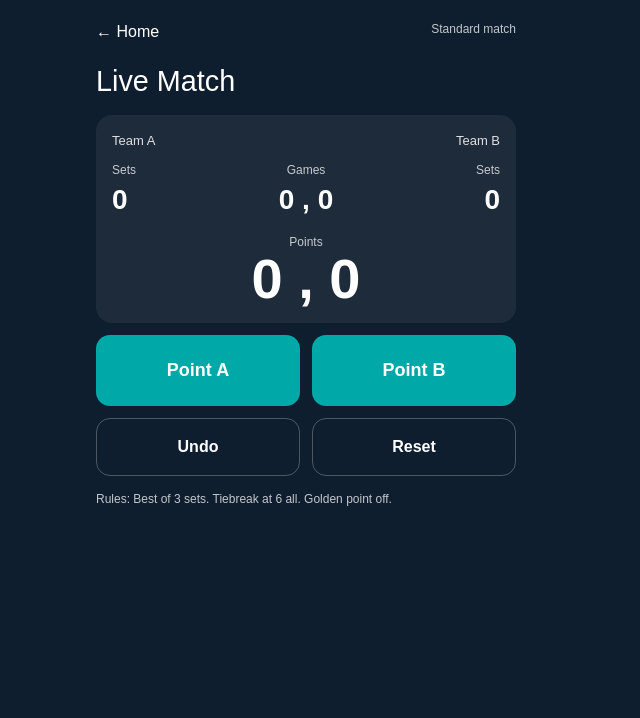
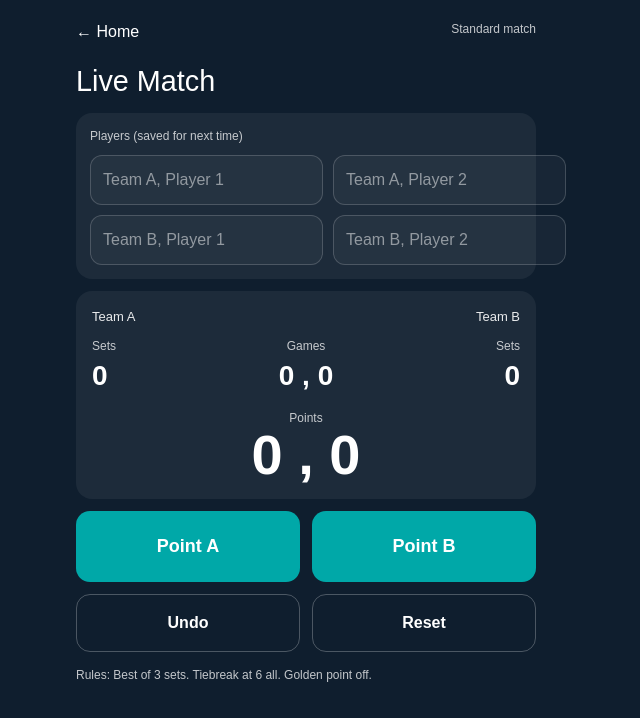
Before and after one commit to DavidBSA/easypadel-score, a Next.js app: page /match in a window 1280 px wide. Shown: the top 718 px of the page, without its empty margins (334-974 px from the left). Built offline with nearby package versions, Linux system fonts and the light colour scheme.

Commit message:
Add player names and save locally

```diff
--- a/app/match/page.tsx
+++ b/app/match/page.tsx
@@ -1,6 +1,6 @@
 "use client";
 
-import { useMemo, useState } from "react";
+import { useEffect, useMemo, useState } from "react";
 import Link from "next/link";
 
 const NAVY = "#0F1E2E";
@@ -8,14 +8,13 @@ const TEAL = "#00A8A8";
 const WHITE = "#FFFFFF";
 
 type Team = "A" | "B";
-
 type EventType = "point_a" | "point_b" | "undo" | "end";
 
 type Rules = {
-  bestOfSets: 3; // fixed for now
-  goldenPoint: boolean; // at deuce, next point wins game
-  tiebreakAtSixAll: boolean; // standard tennis/padel
-  superTiebreakFinalSet: boolean; // not used yet, placeholder
+  bestOfSets: 3;
+  goldenPoint: boolean;
+  tiebreakAtSixAll: boolean;
+  superTiebreakFinalSet: boolean; // placeholder for later
 };
 
 type State = {
@@ -29,6 +28,13 @@ type State = {
   note: string;
 };
 
+type Players = {
+  a1: string;
+  a2: string;
+  b1: string;
+  b2: string;
+};
+
 const DEFAULT_RULES: Rules = {
   bestOfSets: 3,
   goldenPoint: false,
@@ -36,8 +42,13 @@ const DEFAULT_RULES: Rules = {
   superTiebreakFinalSet: false,
 };
 
+const PLAYERS_KEY = "eps_players_v1";
+
+function safeTrim(s: string) {
+  return s.replace(/\s+/g, " ").trim();
+}
+
 function pointsLabel(pointsA: number, pointsB: number, rules: Rules) {
-  // deuce/adv logic
   if (pointsA >= 3 && pointsB >= 3) {
     if (pointsA === pointsB) return { a: "40", b: "40", note: "Deuce" };
 
@@ -59,15 +70,10 @@ function pointsLabel(pointsA: number, pointsB: number, rules: Rules) {
 }
 
 function isGameOver(pointsA: number, pointsB: number, rules: Rules) {
-  // Golden point: at deuce (3-3 or later), next point wins
   if (rules.goldenPoint && pointsA >= 3 && pointsB >= 3) {
-    return pointsA !== pointsB; // first to lead after deuce
+    return pointsA !== pointsB;
   }
-
-  // Standard: win by 2 after at least 4 points
-  if (pointsA >= 4 || pointsB >= 4) {
-    return Math.abs(pointsA - pointsB) >= 2;
-  }
+  if (pointsA >= 4 || pointsB >= 4) return Math.abs(pointsA - pointsB) >= 2;
   return false;
 }
 
@@ -76,8 +82,6 @@ function gameWinner(pointsA: number, pointsB: number): Team {
 }
 
 function isSetOver(gamesA: number, gamesB: number, rules: Rules) {
-  // Tiebreak at 6-6 means set ends at 7-6 after tiebreak (we implement as a game for now)
-  // For now: normal set end, 6 with 2 game lead, OR 7-6 if tiebreak happened.
   const maxG = Math.max(gamesA, gamesB);
   const diff = Math.abs(gamesA - gamesB);
 
@@ -95,7 +99,6 @@ function setWinner(gamesA: number, gamesB: number): Team {
 }
 
 function targetSets(rules: Rules) {
-  // bestOf3 -> first to 2
   return 2;
 }
 
@@ -104,7 +107,6 @@ function isTiebreakMode(gamesA: number, gamesB: number, rules: Rules) {
 }
 
 function computeState(events: EventType[], rules: Rules): State {
-  // Apply undo by removing last point event
   const stack: EventType[] = [];
   for (const e of events) {
     if (e === "undo") {
@@ -141,20 +143,18 @@ function computeState(events: EventType[], rules: Rules): State {
     if (e === "point_b") pointsB += 1;
 
     if (inTiebreak) {
-      // Tiebreak rules: first to 7, win by 2
       const maxP = Math.max(pointsA, pointsB);
       const diff = Math.abs(pointsA - pointsB);
       const tbOver = maxP >= 7 && diff >= 2;
 
       if (tbOver) {
-        const w = gameWinner(pointsA, pointsB); // winner of tiebreak "game"
+        const w = gameWinner(pointsA, pointsB);
         if (w === "A") gamesA = 7;
         else gamesB = 7;
 
         pointsA = 0;
         pointsB = 0;
 
-        // set ends at 7-6
         const sw = setWinner(gamesA, gamesB);
         if (sw === "A") setsA += 1;
         else setsB += 1;
@@ -167,6 +167,8 @@ function computeState(events: EventType[], rules: Rules): State {
           note = "Match finished";
           break;
         }
+      } else {
+        note = "Tiebreak";
       }
 
       continue;
@@ -197,17 +199,49 @@ function computeState(events: EventType[], rules: Rules): State {
     }
   }
 
-  if (!finished) {
-    const inTiebreak = isTiebreakMode(gamesA, gamesB, rules);
-    if (inTiebreak) note = "Tiebreak";
-  }
+  if (!finished && isTiebreakMode(gamesA, gamesB, rules)) note = "Tiebreak";
 
   return { setsA, setsB, gamesA, gamesB, pointsA, pointsB, finished, note };
+}
+
+function loadPlayers(): Players {
+  if (typeof window === "undefined") {
+    return { a1: "", a2: "", b1: "", b2: "" };
+  }
+  try {
+    const raw = localStorage.getItem(PLAYERS_KEY);
+    if (!raw) return { a1: "", a2: "", b1: "", b2: "" };
+    const parsed = JSON.parse(raw) as Partial<Players>;
+    return {
+      a1: parsed.a1 || "",
+      a2: parsed.a2 || "",
+      b1: parsed.b1 || "",
+      b2: parsed.b2 || "",
+    };
+  } catch {
+    return { a1: "", a2: "", b1: "", b2: "" };
+  }
+}
+
+function savePlayers(p: Players) {
+  if (typeof window === "undefined") return;
+  localStorage.setItem(PLAYERS_KEY, JSON.stringify(p));
 }
 
 export default function MatchPage() {
   const [events, setEvents] = useState<EventType[]>([]);
   const [rules] = useState<Rules>(DEFAULT_RULES);
+
+  const [players, setPlayers] = useState<Players>(() => ({
+    a1: "",
+    a2: "",
+    b1: "",
+    b2: "",
+  }));
+
+  useEffect(() => {
+    setPlayers(loadPlayers());
+  }, []);
 
   const state = useMemo(() => computeState(events, rules), [events, rules]);
   const pointView = useMemo(
@@ -224,9 +258,25 @@ export default function MatchPage() {
     setEvents((prev) => [...prev, "undo"]);
   }
 
-  function reset() {
+  function resetScore() {
     setEvents([]);
   }
+
+  function updatePlayer(key: keyof Players, value: string) {
+    const next = { ...players, [key]: value };
+    setPlayers(next);
+    savePlayers(next);
+  }
+
+  const teamALabel =
+    safeTrim(`${players.a1} & ${players.a2}`) === "&"
+      ? "Team A"
+      : safeTrim(`${players.a1 || "Player 1"} & ${players.a2 || "Player 2"}`);
+
+  const teamBLabel =
+    safeTrim(`${players.b1} & ${players.b2}`) === "&"
+      ? "Team B"
+      : safeTrim(`${players.b1 || "Player 1"} & ${players.b2 || "Player 2"}`);
 
   return (
     <main
@@ -240,7 +290,7 @@ export default function MatchPage() {
         justifyContent: "center",
       }}
     >
-      <div style={{ width: "100%", maxWidth: "420px" }}>
+      <div style={{ width: "100%", maxWidth: "460px" }}>
         <div style={{ marginBottom: "16px", display: "flex", justifyContent: "space-between" }}>
           <Link href="/" style={{ color: WHITE }}>
             ← Home
@@ -248,7 +298,73 @@ export default function MatchPage() {
           <div style={{ opacity: 0.75, fontSize: 12 }}>Standard match</div>
         </div>
 
-        <h1 style={{ fontSize: "1.8rem", marginBottom: "12px" }}>Live Match</h1>
+        <h1 style={{ fontSize: "1.8rem", marginBottom: "10px" }}>Live Match</h1>
+
+        <div
+          style={{
+            background: "rgba(255,255,255,0.06)",
+            borderRadius: "16px",
+            padding: "14px",
+            marginBottom: "12px",
+          }}
+        >
+          <div style={{ fontSize: 12, opacity: 0.75, marginBottom: 10 }}>Players (saved for next time)</div>
+
+          <div style={{ display: "grid", gridTemplateColumns: "1fr 1fr", gap: 10 }}>
+            <input
+              value={players.a1}
+              onChange={(e) => updatePlayer("a1", e.target.value)}
+              placeholder="Team A, Player 1"
+              style={{
+                padding: "12px",
+                borderRadius: 12,
+                border: "1px solid rgba(255,255,255,0.18)",
+                background: "rgba(255,255,255,0.04)",
+                color: WHITE,
+                outline: "none",
+              }}
+            />
+            <input
+              value={players.a2}
+              onChange={(e) => updatePlayer("a2", e.target.value)}
+              placeholder="Team A, Player 2"
+              style={{
+                padding: "12px",
+                borderRadius: 12,
+                border: "1px solid rgba(255,255,255,0.18)",
+                background: "rgba(255,255,255,0.04)",
+                color: WHITE,
+                outline: "none",
+              }}
+            />
+            <input
+              value={players.b1}
+              onChange={(e) => updatePlayer("b1", e.target.value)}
+              placeholder="Team B, Player 1"
+              style={{
+                padding: "12px",
+                borderRadius: 12,
+                border: "1px solid rgba(255,255,255,0.18)",
+                background: "rgba(255,255,255,0.04)",
+                color: WHITE,
+                outline: "none",
+              }}
+            />
+            <input
+              value={players.b2}
+              onChange={(e) => updatePlayer("b2", e.target.value)}
+              placeholder="Team B, Player 2"
+              style={{
+                padding: "12px",
+                borderRadius: 12,
+                border: "1px solid rgba(255,255,255,0.18)",
+                background: "rgba(255,255,255,0.04)",
+                color: WHITE,
+                outline: "none",
+              }}
+            />
+          </div>
+        </div>
 
         <div
           style={{
@@ -258,9 +374,9 @@ export default function MatchPage() {
             marginBottom: "12px",
           }}
         >
-          <div style={{ display: "flex", justifyContent: "space-between", opacity: 0.85 }}>
-            <div style={{ fontSize: 13 }}>Team A</div>
-            <div style={{ fontSize: 13 }}>Team B</div>
+          <div style={{ display: "flex", justifyContent: "space-between", opacity: 0.9 }}>
+            <div style={{ fontSize: 13 }}>{teamALabel}</div>
+            <div style={{ fontSize: 13 }}>{teamBLabel}</div>
           </div>
 
           <div style={{ display: "flex", justifyContent: "space-between", marginTop: 10 }}>
@@ -341,7 +457,7 @@ export default function MatchPage() {
           </button>
 
           <button
-            onClick={reset}
+            onClick={resetScore}
             style={{
               padding: "16px",
               borderRadius: "14px",
```
